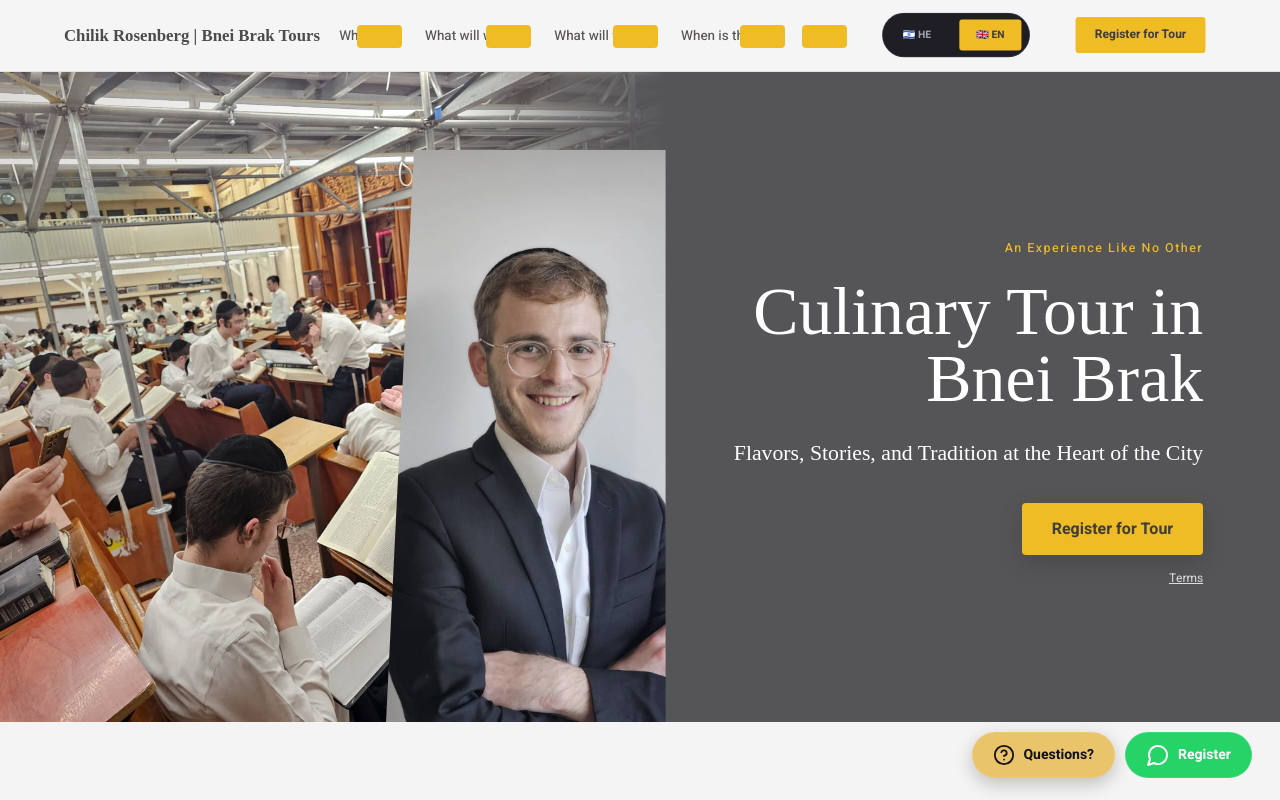
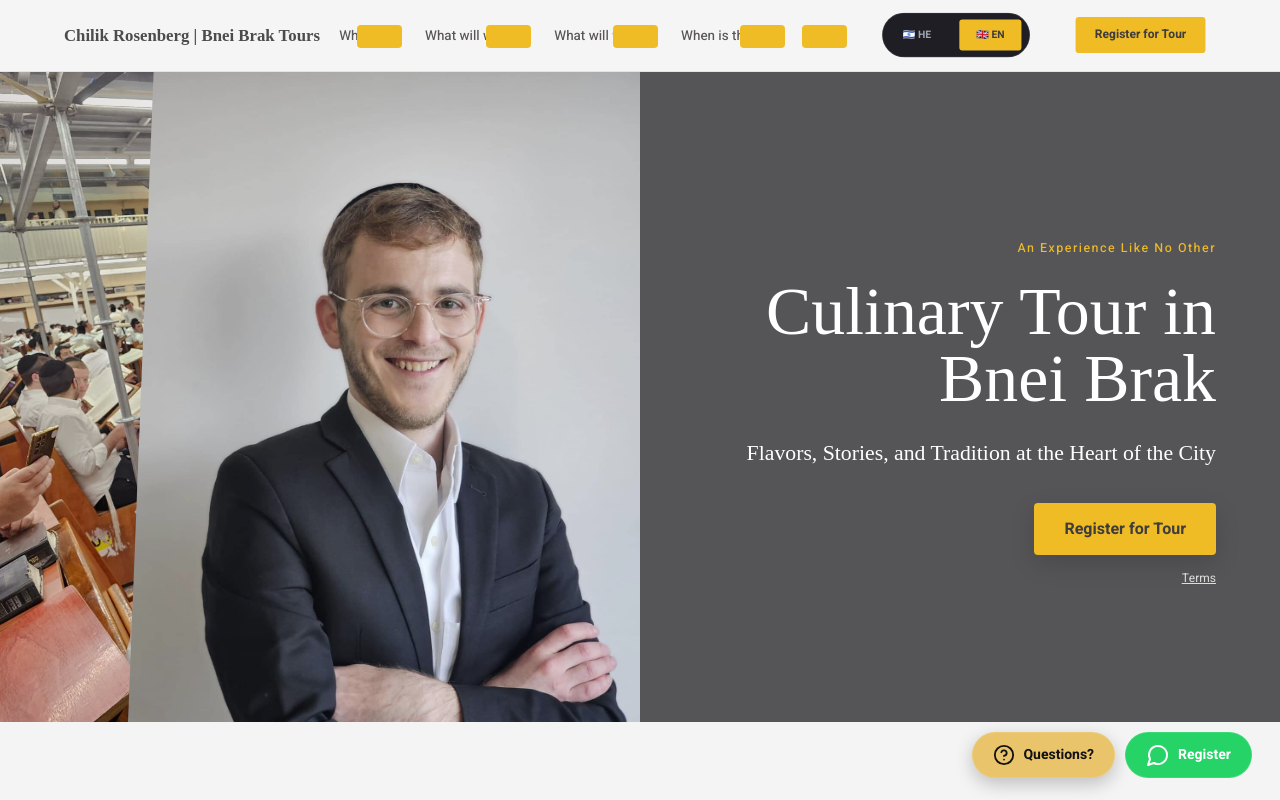
Before and after one commit to mirirosen/chilik-rosenberg, a React (Vite) app: page / in a window 1280 px wide. Shown: the top 800 px of the page. Built offline with nearby package versions, Linux system fonts and the light colour scheme; no server answers; the database is empty; a web font is replaced by a local one.

Commit message:
Match Figma half-screen Chilik hero composition

```diff
--- a/src/index.css
+++ b/src/index.css
@@ -303,3 +303,19 @@
  .target-site .main-header .nav-link:nth-child(-n+4){ display:none; }
  .target-site .main-header>div { margin-inline-start:auto; }
 }
+/* Figma correction: Chilik's portrait owns roughly half of the hero, rather than reading as a narrow overlay. */
+@media(min-width:1200px){
+ .target-hero { grid-template-columns:50% 50%; }
+ .target-hero__person { width:80%;height:100%;right:0;bottom:0;object-fit:cover;object-position:center 18%;clip-path:polygon(5% 0,100% 0,100% 100%,0 100%); }
+ .target-hero__visual:after { background:linear-gradient(90deg,transparent 78%,#555457); }
+ .target-hero__copy { padding-inline:clamp(42px,5vw,90px); }
+}
+@media(max-width:1199px) and (min-width:768px){
+ .target-hero { grid-template-columns:50% 50%; }
+ .target-hero__person { width:72%;height:100%;right:0;bottom:0;object-position:center 18%; }
+ .target-hero__copy { padding-inline:38px; }
+}
+@media(max-width:767px){
+ .target-hero__visual { min-height:430px; }
+ .target-hero__person { width:62%;height:100%;right:0;bottom:0;object-position:center 18%; }
+}
```
